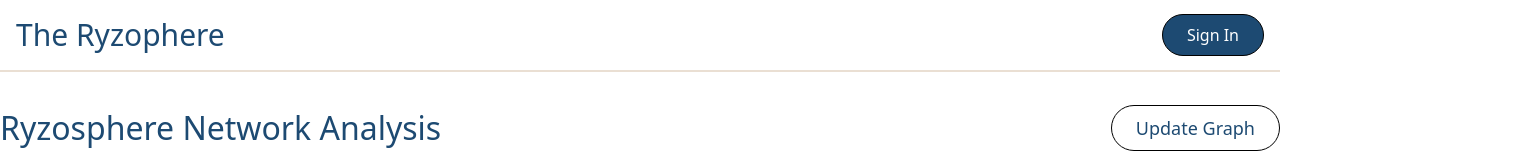
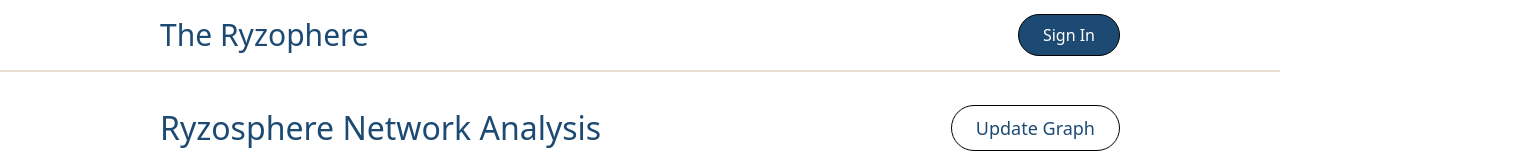
Before and after one commit to Harshit100ni/ryzosphere-ui, a React (Vite) app: page / in a window 1280 px wide. Shown: the top 160 px of the page, 1521 px wide, since content can reach past the window. Built offline with nearby package versions, Linux system fonts and the light colour scheme; no server answers.

Commit message:
small ui fix

```diff
--- a/src/components/header.tsx
+++ b/src/components/header.tsx
@@ -26,8 +26,8 @@ const Header = () => {
   return (
     <>
       <SignIn {...{ isOpenModal, setIsOpenModal }} />
-      <header className="bg-[#background: var(--color-white-solid, #FFFFFF)] border-b-2 border-[#eadfd3]">
-        <div className="max-w-[1380px] h-[70px] mx-auto px-4 flex justify-between items-center">
+      <header className="bg-[#FFFFFF] border-b-2 border-[#eadfd3]">
+        <div className="max-w-full h-[70px] mx-40 flex justify-between items-center">
           {/* <div className="w-[98.19px] h-[29.96px] relative"> */}
           <h1 className="text-3xl font-normal text-[#1D4A72]">The Ryzophere</h1>
           {/* </div> */}
--- a/src/pages/index.tsx
+++ b/src/pages/index.tsx
@@ -33,7 +33,7 @@ const RyzosphereGraph: React.FC = () => {
         <Header />
 
         {/* Main Content */}
-        <main className="max-w-[1380px] mx-auto py-8 h-full">
+        <main className="max-w-full mx-40 py-8 h-full">
           <div className="flex justify-between items-center mb-12">
             <h1 className="text-[32px] text-[#1D4A72] font-normal font-['IBM Plex Sans']">
               Ryzosphere Network Analysis
```
